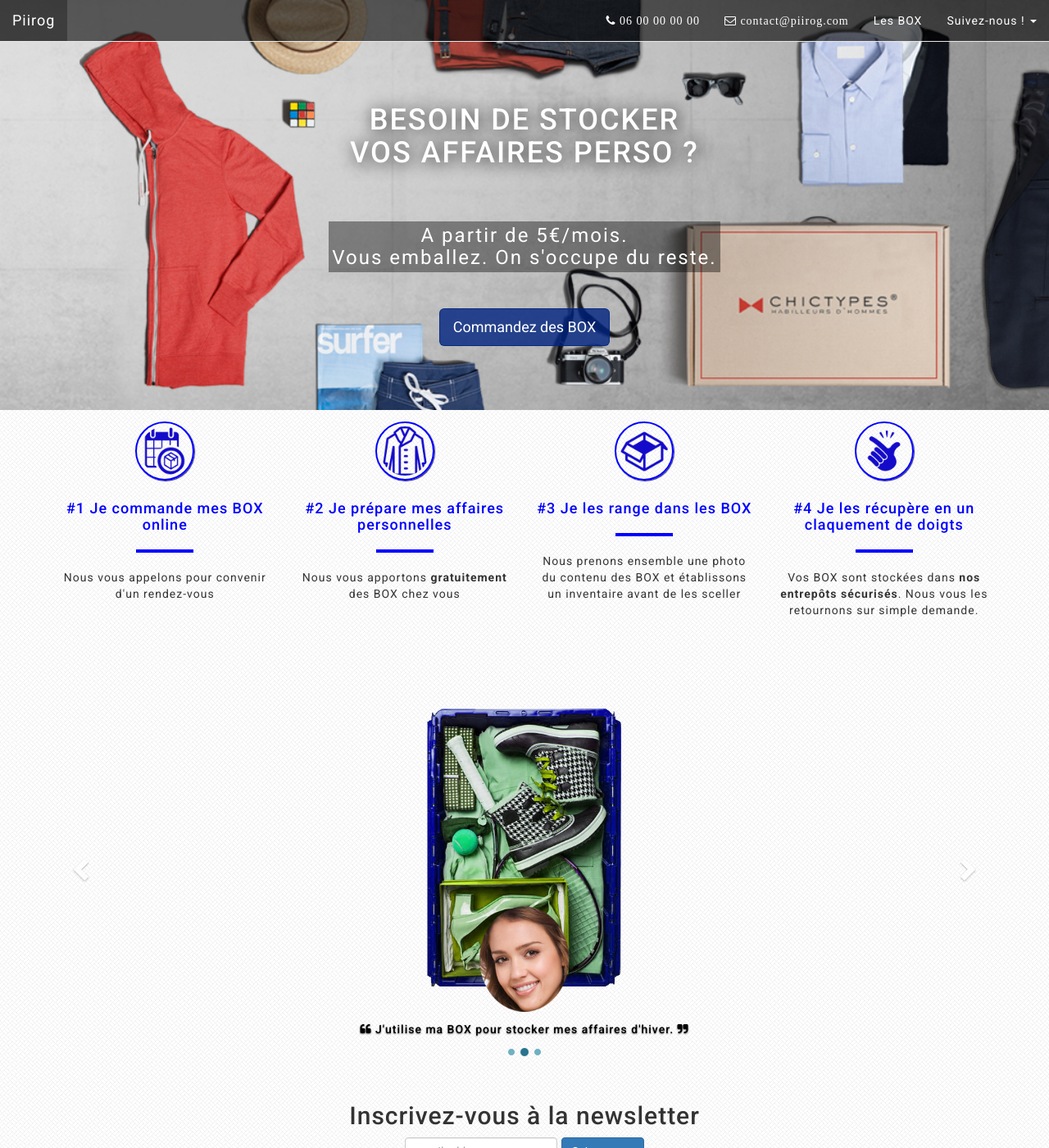
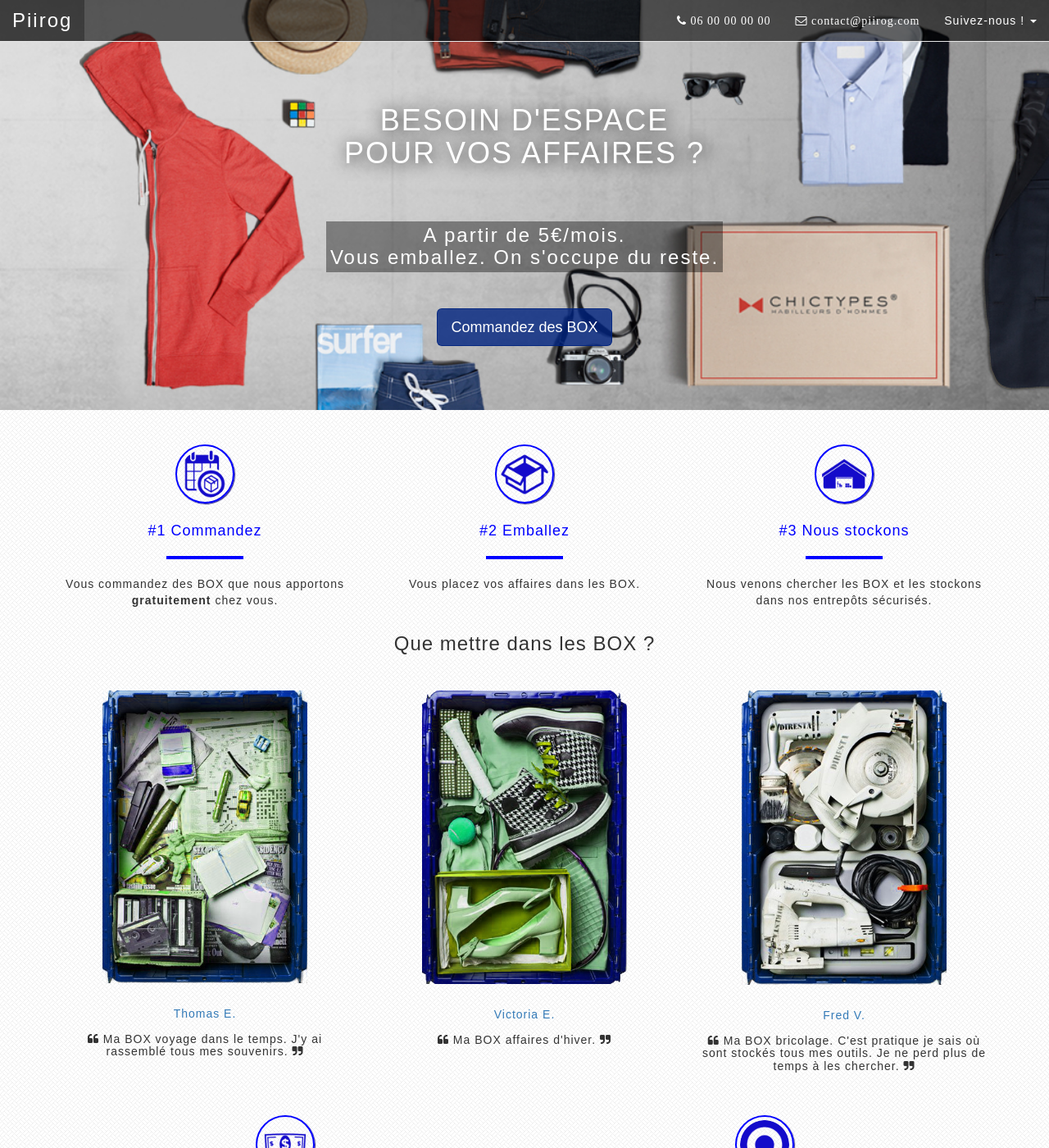
Before and after one commit to Seb1501/Piirog, a Jekyll site: the page built from index.html, in a window 1280 px wide and 1400 px high. Shown: the whole window at 82% size. Built offline with Jekyll 4.4.1, drawn with Linux system fonts in a browser that asks for light colours; nearby versions of some CDN libraries; some web fonts are replaced; Markdown is read by kramdown in place of the engine named in the settings; some of the changed text lies outside the part shown.

Commit message:
Landing page 2e version

```diff
--- a/_layouts/default.html
+++ b/_layouts/default.html
@@ -11,6 +11,9 @@
     <link rel="stylesheet" href="https://maxcdn.bootstrapcdn.com/font-awesome/4.1.0/css/font-awesome.min.css">
 
     <link href='http://fonts.googleapis.com/css?family=Roboto:400,500,700' rel='stylesheet' type='text/css'>
+    <link href='http://fonts.googleapis.com/css?family=Lobster' rel='stylesheet' type='text/css'>
+    <link href='http://fonts.googleapis.com/css?family=Montserrat:400,700' rel='stylesheet' type='text/css'>
+    <link href='http://fonts.googleapis.com/css?family=Hammersmith+One' rel='stylesheet' type='text/css'>
 
     <link rel="stylesheet" href="{{site.baseurl}}/css/style.css">
 
@@ -27,7 +30,7 @@
             <span class="icon-bar"></span>
             <span class="icon-bar"></span>
           </button>
-          <a class="navbar-brand" href="index.html">
+          <a class="navbar-brand" href="index.html" id="company_name">
             Piirog
           </a>
         </div>
@@ -45,11 +48,7 @@
                 <i class="fa fa-envelope-o"> contact@piirog.com</i>
               </a>
             </li>
-            <li>
-              <a href="#Les-BOX">
-                Les BOX
-              </a>
-            </li>
+
 
             <li class="dropdown">
               <a href="#" class="dropdown-toggle format" data-toggle="dropdown">Suivez-nous ! <span class="caret"></span></a>
--- a/css/style.css
+++ b/css/style.css
@@ -4,7 +4,13 @@
 
 body{
 	background-image: url("../images/subtle_pattern/cream_pixels.png");
-	font-family:'Roboto', sans-serif;
+	font-family: 'Hammersmith One', sans-serif;
+}
+
+#company_name{
+	font-family: 'Hammersmith One', sans-serif;
+	font-size: 24px;
+	letter-spacing: 2px;
 }
 
 .format{
@@ -73,11 +79,11 @@ margin-bottom: 1em;
 
 
 .container-spacer{
-	height: 1em;
+	height: 3em;
 }
 
 .spacer{
-	height: 6em;
+	height: 5em;
 }
 
 .feature img {
@@ -100,27 +106,8 @@ margin-bottom: 1em;
 	color: blue;
 }
 
-
-.carousel-inner img{
-	margin:auto;
-	padding: 50px;
-	max-height: 500px;
-}
-
-.carousel-caption{
-	color: black;
-}
-
-.carousel-indicators li {
-  background-color: #70B0C2;
-}
-.carousel-indicators .active {
-
-  background-color: #2A738E;
-}
-
-.carousel-control.left, .carousel-control.right {
-    background-image: none
+#name a:hover{
+	color: #ddd;
 }
 
 #footer{
--- a/index.html
+++ b/index.html
@@ -5,7 +5,7 @@ title: Piirog - Besoin d'espace
 
 <div class="wrapper img-responsive">
   <div class="lead">
-    <h1>BESOIN DE STOCKER <br>VOS AFFAIRES PERSO ?</br></h1>
+    <h1>BESOIN D'ESPACE <br> POUR VOS AFFAIRES ?</br></h1>
     <h3>A partir de 5€/mois. <br>Vous emballez. On s'occupe du reste.</br> </h3>
   </div>
     <button class="btn btn-primary btn-lg" data-toggle="modal" data-target="#OrderForm" id="b-color">
@@ -55,94 +55,97 @@ title: Piirog - Besoin d'espace
 <div class="container-spacer"></div>
 <div class="container text-center image">
   <div class="row text-center">
-        <div class="col-sm-6 col-md-3 feature">
+    <div class="col-sm-6 col-md-4 feature">
       <img src="images/icon_62565/icon_62565_blue.png" width="72" class="circle">
       <p>
-           <h4>#1 Je commande mes BOX online </h4>
-           <hr> Nous vous appelons pour convenir d'un rendez-vous </hr>
+      <h4>#1 Commandez </h4>
+      <hr> Vous commandez des BOX que nous apportons <strong> gratuitement </strong> chez vous. </hr>
       </p>
     </div>
-        <div class="col-sm-6 col-md-3 feature">
-          <img src="images/icon_68134/icon_68134_blue.png" width="72" class="circle">
+    <div class="col-sm-6 col-md-4 feature">
+      <img src="images/icon_63393/icon_63393_blue.png" width="72" class="circle">
       <p>
-            <h4>#2 Je prépare mes affaires personnelles </h4>
-            <hr> Nous vous apportons <strong>gratuitement</strong> des BOX chez vous </hr>
+      <h4>#2 Emballez </h4>
+      <hr> Vous placez vos affaires dans les BOX. </hr>
       </p>
     </div>
-        <div class="col-sm-6 col-md-3 feature">
-          <img src="images/icon_63393/icon_63393_blue.png" width="72" class="circle">
+    <div class="col-sm-6 col-md-4 feature">
+      <img src="images/icon_37887/icon_37887_blue.png" width="72" class="circle">
       <p>
-           <h4>#3 Je les range dans les BOX </h4>
-           <hr> Nous prenons ensemble une photo du contenu des BOX et établissons un inventaire avant de les sceller </hr>
-          </p>
-        </div>
-        <div class="col-sm-6 col-md-3 feature">
-          <img src="images/icon_54887/icon_54887_blue.png" width="72" class="circle">
-          <p>
-           <h4>#4 Je les récupère en un claquement de doigts </h4>
-           <hr> Vos BOX sont stockées dans <strong>nos entrepôts sécurisés</strong>. Nous vous les retournons sur simple demande. </hr>
+      <h4>#3 Nous stockons </h4>
+      <hr> Nous venons chercher les BOX et les stockons dans nos entrepôts sécurisés. </hr>
       </p>
     </div>
   </div>
 </div>
-<div id="spacer"><h2 id="Les-BOX"></h2></div>
-<div id="carousel-example-generic" class="carousel slide" data-ride="carousel">
-  <!-- Indicators -->
-  <ol class="carousel-indicators">
-    <li data-target="#carousel-example-generic" data-slide-to="0" class="active"></li>
-    <li data-target="#carousel-example-generic" data-slide-to="1"></li>
-    <li data-target="#carousel-example-generic" data-slide-to="2"></li>
-  </ol>
 
-  <!-- Wrapper for slides -->
-  <div class="carousel-inner">
-    <div class="item active">
-      <img src="images/bin-blue-K7-jess.png" alt="">
+<div class="spacer"><h3 id="Les-BOX" class="text-center"> Que mettre dans les BOX ?</h3></div>
+
+<div class="container text-center image">
+  <div class="row text-center">
+    <div class="col-sm-6 col-md-4">
+      <img src="images/bin-blue-K7.png" alt="" width=250>
       <br></br>
-      <div class="carousel-caption">
       <h5>
+        <a href="" id="personne">
+        Thomas E.
+        </a>
+        <br></br>
         <i class="fa fa-quote-left"></i>
-        J'utilise ma BOX pour stocker mes K7.
+        Ma BOX voyage dans le temps. J'y ai rassemblé tous mes souvenirs.
+        <i class="fa fa-quote-right"></i>
+      </h5>
+    </div>
+    <div class="col-sm-6 col-md-4">
+      <img src="images/bin-blue-shoes.png" alt="" width=250>
+      <br></br>
+      <h5>
+        <a href="" id="personne">
+        Victoria E.
+        </a>
+        <br></br>
+        <i class="fa fa-quote-left"></i>
+        Ma BOX affaires d'hiver.
+        <i class="fa fa-quote-right"></i>
+      </h5>
+    </div>
+    <div class="col-sm-6 col-md-4">
+      <img src="images/bin-blue-tools.png" alt="" width=250>
+      <br></br>
+      <h5>
+        <a href="" id="personne">
+        Fred V.
+        </a>
+        <br></br>
+        <i class="fa fa-quote-left"></i>
+        Ma BOX bricolage. C'est pratique je sais où sont stockés tous mes outils. Je ne perd plus de temps à les chercher.
         <i class="fa fa-quote-right"></i>
       </h5>
     </div>
   </div>
-    <div class="item">
-      <img src="images/bin-blue-shoes-jess.png" alt="">
-      <br></br>
-      <div class="carousel-caption">
-      <br></br>
-      <h5>
-        <i class="fa fa-quote-left"></i>
-        J'utilise ma BOX pour stocker mes affaires d'hiver.
-        <i class="fa fa-quote-right"></i>
-      </h5>
 </div>
+
+<div class="container-spacer"></div>
+<div class="container text-center image">
+  <div class="row text-center">
+    <div class="col-sm-6 feature">
+      <img src="images/icon_17805/icon_17805_blue.png" width="72" class="circle">
+      <p>
+      <h4> Des prix transparents </h4>
+      <hr>5 €/mois/BOX pour le stockage, y inclus l'assurance. Pas d'engagement. Le dépôt des BOX est gratuit. Chaque livraison retour est facturée 15 €.
+      </p>
     </div>
-    <div class="item">
-      <img src="images/bin-blue-tools-jess.png" alt="">
-      <br></br>
-      <div class="carousel-caption">
-      <h5>
-        <i class="fa fa-quote-left"></i>
-        J'utilise ma BOX pour stocker mes outils.
-        <i class="fa fa-quote-right"></i>
-      </h5>
-
+    <div class="col-sm-6 feature">
+      <img src="images/icon_10052/icon_10052_blue.png" width="72" class="circle">
+      <p>
+      <h4> Notre objectif : vous simplifier la vie </h4>
+      <hr> Vous avez juste à placer vos affaires dans les BOX. Nous nous occupons du reste. Pour que vous n'oubliez pas ce que vous avez stocké, nous réalisons avec vous un inventaire et prenons une photo du contenu des BOX. </hr>
+      </p>
     </div>
   </div>
 </div>
 
-  <!-- Controls -->
-  <a class="left carousel-control" href="#carousel-example-generic" role="button" data-slide="prev">
-    <span class="glyphicon glyphicon-chevron-left"></span>
-  </a>
-  <a class="right carousel-control" href="#carousel-example-generic" role="button" data-slide="next">
-    <span class="glyphicon glyphicon-chevron-right"></span>
-  </a>
-</div>
-
-<div class="vertical-spacer"></div>
+<div class="container-spacer"></div>
 <div class="container">
   <div class="row">
     <div class="col-xs-12 text-center">
```
Also changed, not shown: images/icon_10052/icon_10052.png (added), images/icon_10052/icon_10052.svg (added), images/icon_10052/icon_10052_blue.png (added), images/icon_10052/license.txt (added), images/icon_17805/icon_17805_blue.png (added), images/icon_37887/icon_37887.png (added), images/icon_37887/icon_37887.svg (added), images/icon_37887/icon_37887_blue.png (added), images/icon_37887/license.txt (added). Lines whose indentation alone changed are shown as unchanged.
